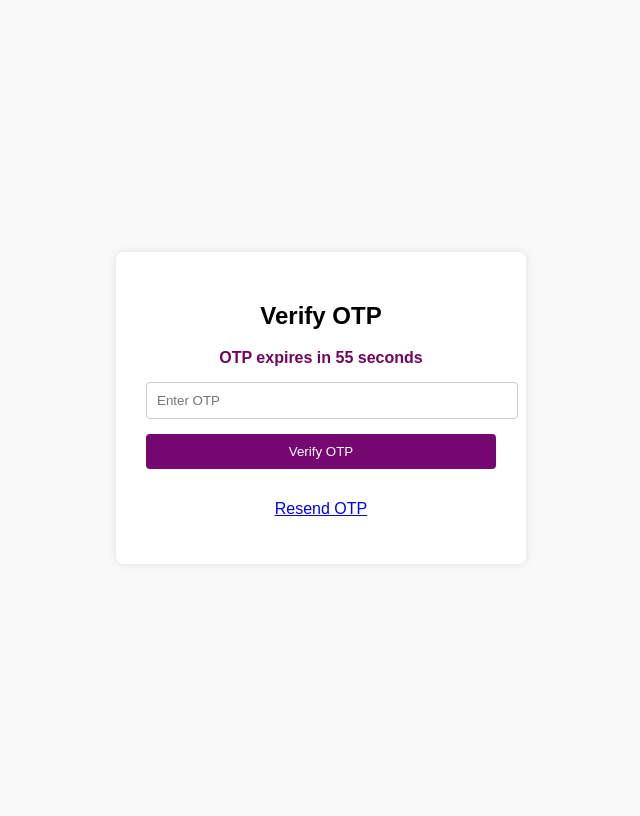
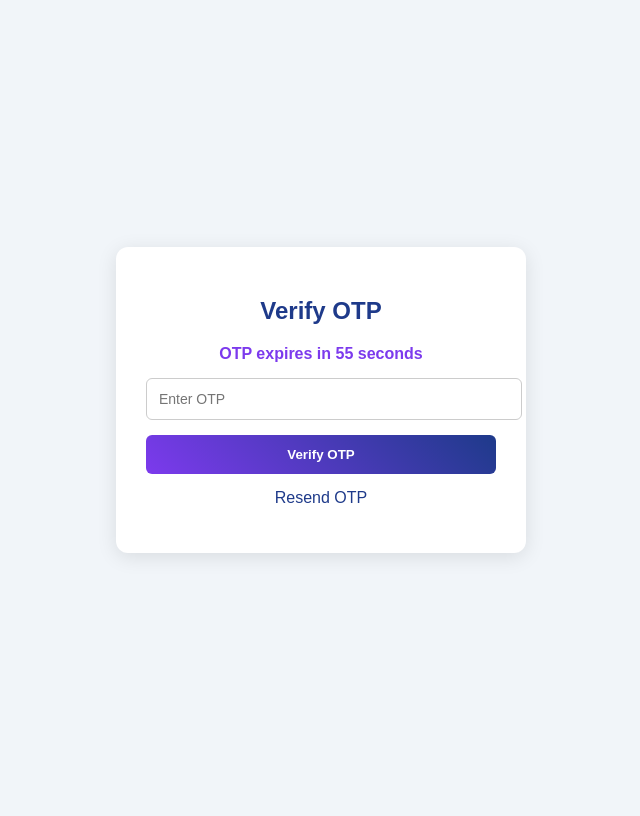
Before and after one commit to Khushbumandal2060/TumorDetect, a Flask app: page /verify_otp in a window 1280 px wide. Shown: the whole page, without its empty margins (319-959 px from the left). After the commit the page ends 557 px from the top, so only its background shows below. Run offline with Flask 3, Linux system fonts and the light colour scheme.

Commit message:
Update OTP verification page styles and title

```diff
--- a/backend/templates/verify_otp.html
+++ b/backend/templates/verify_otp.html
@@ -3,50 +3,70 @@
 
 <head>
     <meta charset="UTF-8">
-    <title>Verify OTP - Tumor Detection System</title>
+    <title>Verify OTP - TumorDetect</title>
     <style>
+        :root {
+            --primary: #1e3a8a;
+            --secondary: #7c3aed;
+            --accent: #062e6e;
+            --light: #f1f5f9;
+            --dark: #0f172a;
+        }
+
         body {
             font-family: Arial, sans-serif;
-            background: #f9f9f9;
+            background: var(--light);
             display: flex;
             justify-content: center;
             align-items: center;
             height: 100vh;
+            margin: 0;
         }
 
         .container {
             background: white;
             padding: 30px;
-            border-radius: 8px;
-            box-shadow: 0 0 10px rgba(0, 0, 0, 0.1);
+            border-radius: 12px;
+            box-shadow: 0 4px 20px rgba(0, 0, 0, 0.1);
             width: 350px;
             text-align: center;
         }
 
-        input,
-        button {
+        h2 {
+            margin-bottom: 20px;
+            color: var(--primary);
+        }
+
+        input {
             width: 100%;
-            padding: 10px;
+            padding: 12px;
             margin-bottom: 15px;
-            border-radius: 4px;
+            border-radius: 6px;
             border: 1px solid #ccc;
+            font-size: 14px;
         }
 
         button {
-            background: #760871;
+            width: 100%;
+            padding: 12px;
+            background: linear-gradient(45deg, var(--secondary), var(--primary));
             color: white;
             border: none;
+            border-radius: 6px;
+            font-weight: 600;
             cursor: pointer;
+            transition: 0.3s;
         }
 
         button:hover {
-            background: #0c3268;
+            background: var(--accent);
         }
 
         .flash {
             padding: 10px;
-            margin-bottom: 10px;
-            border-radius: 4px;
+            margin-bottom: 12px;
+            border-radius: 6px;
+            font-size: 14px;
         }
 
         .error {
@@ -55,14 +75,24 @@
         }
 
         .success {
-            background: #d4edda;
-            color: #0d0e0d;
+            background: #d1e7dd;
+            color: #0f1311;
         }
 
         .timer {
             font-weight: bold;
             margin-bottom: 15px;
-            color: #70075d;
+            color: var(--secondary);
+        }
+
+        a {
+            text-decoration: none;
+            color: var(--primary);
+            font-weight: 500;
+        }
+
+        a:hover {
+            color: var(--accent);
         }
     </style>
 </head>
@@ -86,7 +116,7 @@
             <button type="submit">Verify OTP</button>
         </form>
 
-        <p style="text-align:center;"><a href="{{ url_for('forgot_password') }}">Resend OTP</a></p>
+        <p style="margin-top: 15px;"><a href="{{ url_for('forgot_password') }}">Resend OTP</a></p>
     </div>
 
     <script>
```
